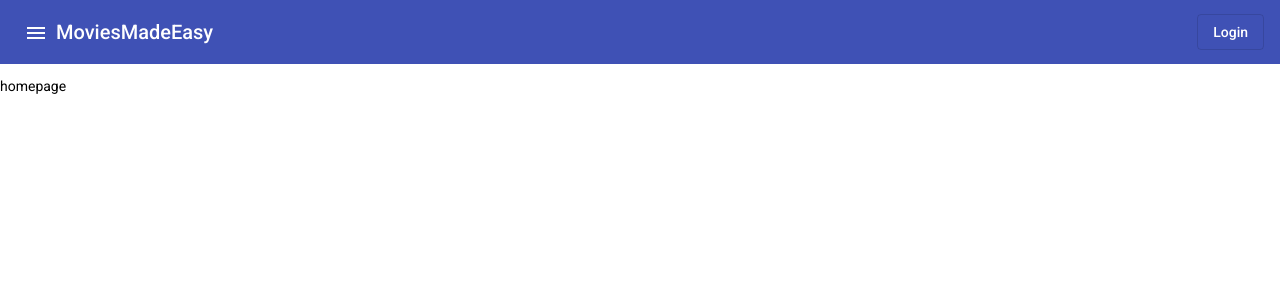
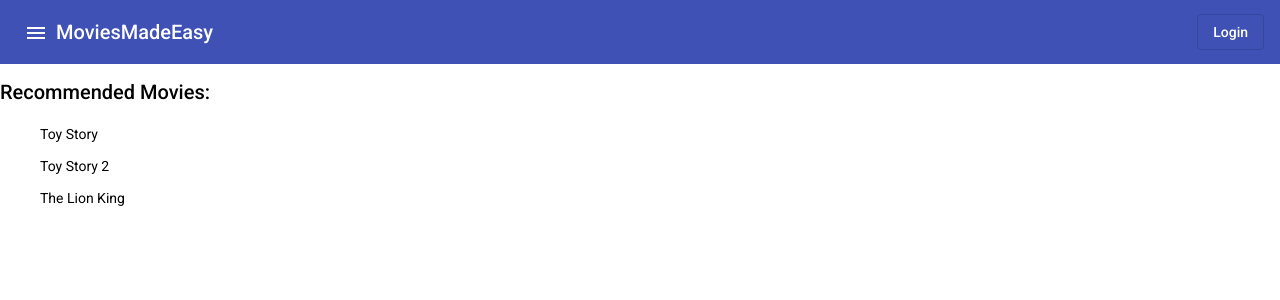
Before and after one commit to bagshawc1/MoviesMadeEasy, an Angular app: page / in a window 1280 px wide. Shown: the top 300 px of the page. Built offline with nearby package versions, Linux system fonts and the light colour scheme.

Commit message:
displays basic movie list

```diff
--- a/src/app/app.component.ts
+++ b/src/app/app.component.ts
@@ -7,4 +7,5 @@ import { Component } from '@angular/core';
 })
 export class AppComponent {
   title = 'MoviesMadeEasy';
+  names = [];
 }
--- a/src/app/app.module.ts
+++ b/src/app/app.module.ts
@@ -7,6 +7,7 @@ import { AppComponent } from './app.component';
 import { HomepageComponent } from './homepage/homepage.component';
 import { TopBarComponent } from './top-bar/top-bar.component';
 import { BrowserAnimationsModule } from '@angular/platform-browser/animations';
+import { CommonModule } from '@angular/common';
 
 
 @NgModule({
@@ -20,7 +21,8 @@ import { BrowserAnimationsModule } from '@angular/platform-browser/animations';
     BrowserAnimationsModule,
     MatToolbarModule,
     MatIconModule,
-    MatButtonModule
+    MatButtonModule,
+    CommonModule
   ],
   providers: [],
   bootstrap: [AppComponent]
--- a/src/app/homepage/homepage.component.css
+++ b/src/app/homepage/homepage.component.css
@@ -0,0 +1,3 @@
+li {
+  list-style-type: none;
+}
--- a/src/app/homepage/homepage.component.html
+++ b/src/app/homepage/homepage.component.html
@@ -1 +1,6 @@
-<p>homepage</p>
+<h2 class="title">Recommended Movies:</h2>
+<ul>
+  <li *ngFor="let movie of movies">
+    <p>{{movie}}</p>
+  </li>
+</ul>
--- a/src/app/homepage/homepage.component.ts
+++ b/src/app/homepage/homepage.component.ts
@@ -6,7 +6,7 @@ import { Component, OnInit } from '@angular/core';
   styleUrls: ['./homepage.component.css']
 })
 export class HomepageComponent implements OnInit {
-
+  movies = ['Toy Story', 'Toy Story 2', 'The Lion King'];
   constructor() { }
 
   ngOnInit(): void {
```
